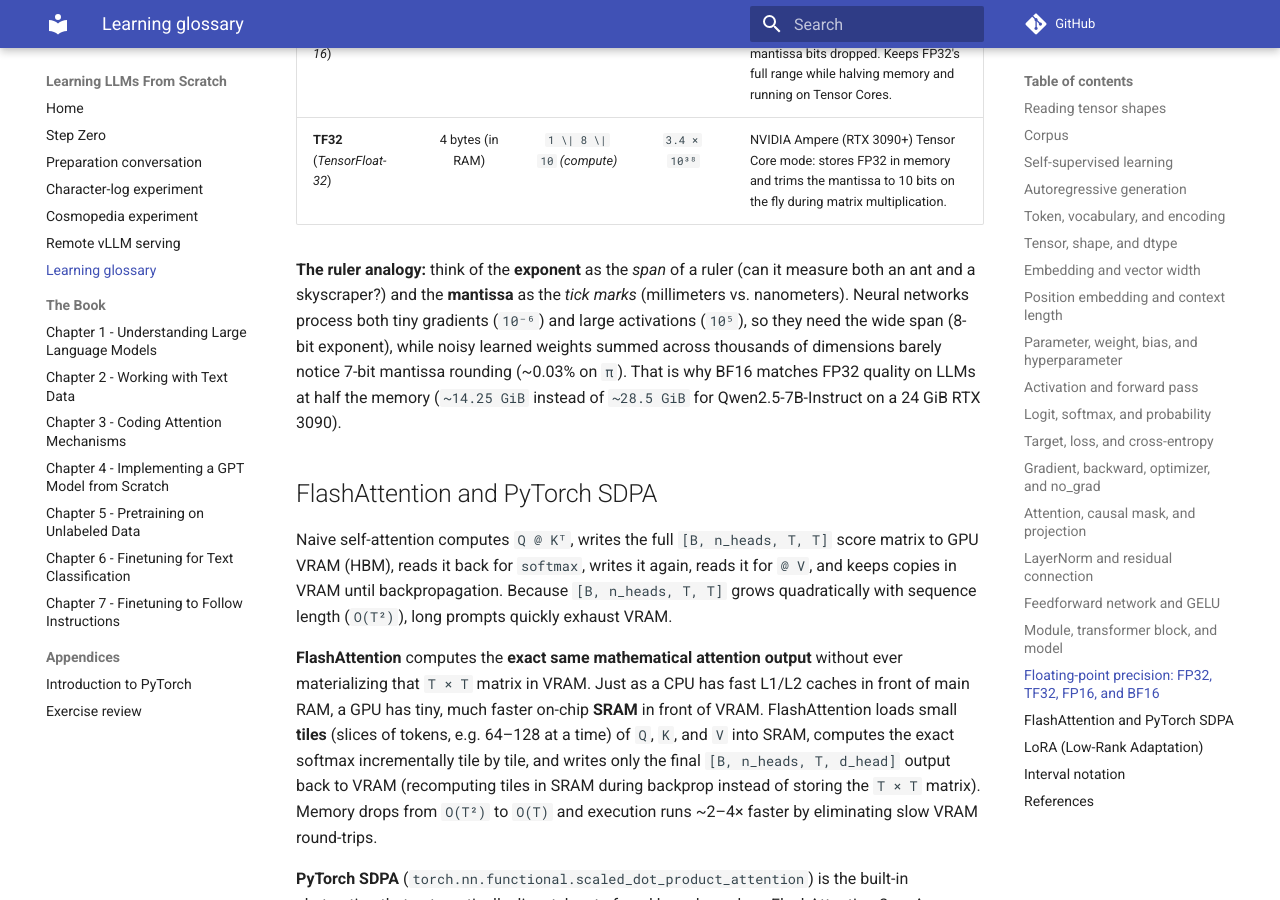
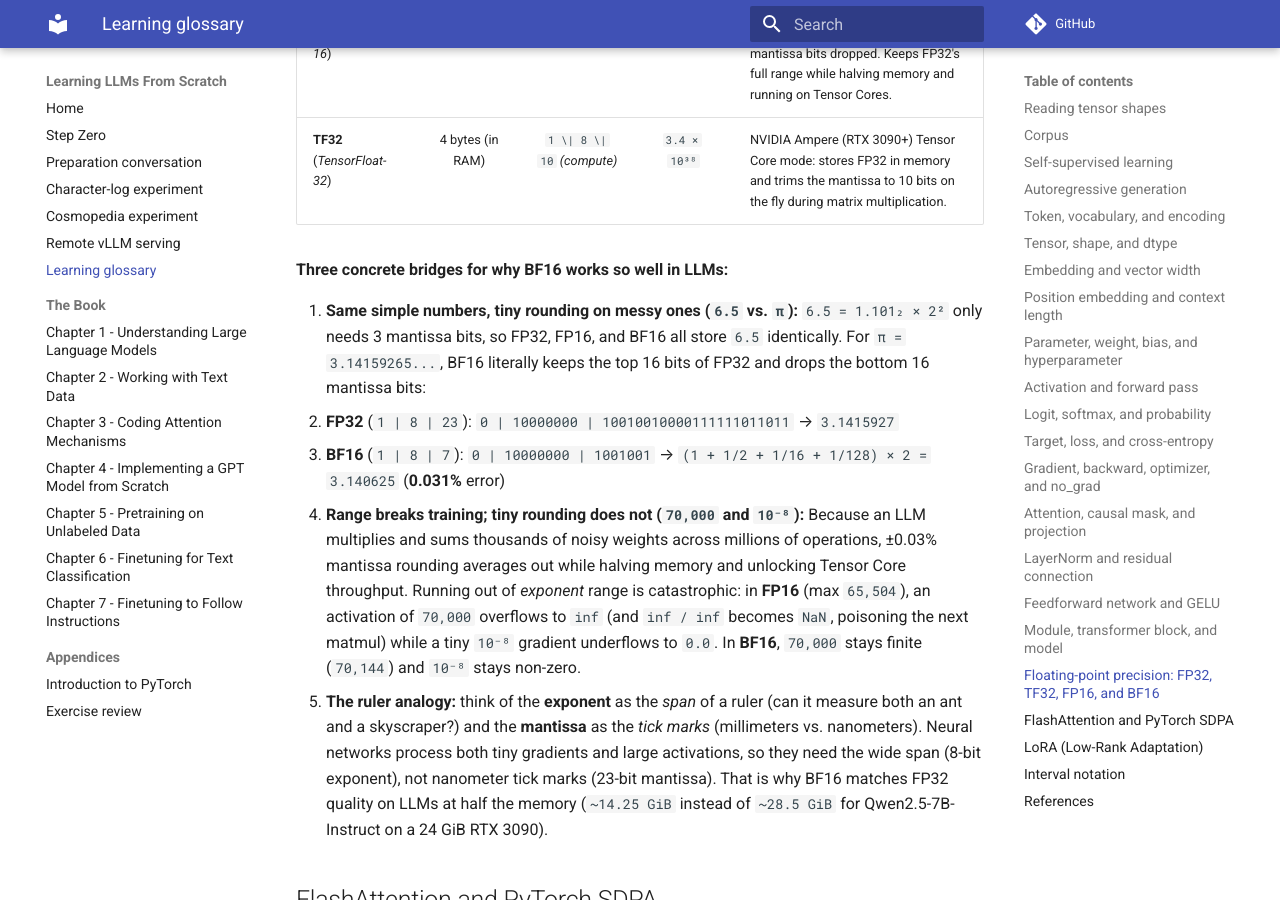
Before and after one commit to kantarcise/learning-llms, an MkDocs documentation site: the page built from docs/preparation/glossary.md, in a window 1280 px wide and 900 px high, scrolled down 5357 px. Built offline with MkDocs 1.6.1 and Material for MkDocs 9.7.7, drawn with Linux system fonts in a browser that asks for light colours; comment, search, counter and statistics services are not loaded.

Commit message:
Add verified pi bit layout and FP16/BF16 range bridges to precision glossary

```diff
--- a/docs/preparation/glossary.md
+++ b/docs/preparation/glossary.md
@@ -127,7 +127,13 @@ Every floating-point number is stored in binary scientific notation: `± (mantis
 | **BF16** (*Brain Floating Point 16*) | 2 bytes | `1 \| 8 \| 7` | `3.4 × 10³⁸` | Invented by Google Brain for TPUs: literally FP32 with the bottom 16 mantissa bits dropped. Keeps FP32's full range while halving memory and running on Tensor Cores. |
 | **TF32** (*TensorFloat-32*) | 4 bytes (in RAM) | `1 \| 8 \| 10` *(compute)* | `3.4 × 10³⁸` | NVIDIA Ampere (RTX 3090+) Tensor Core mode: stores FP32 in memory and trims the mantissa to 10 bits on the fly during matrix multiplication. |
 
-**The ruler analogy:** think of the **exponent** as the *span* of a ruler (can it measure both an ant and a skyscraper?) and the **mantissa** as the *tick marks* (millimeters vs. nanometers). Neural networks process both tiny gradients (`10⁻⁶`) and large activations (`10⁵`), so they need the wide span (8-bit exponent), while noisy learned weights summed across thousands of dimensions barely notice 7-bit mantissa rounding (~0.03% on `π`). That is why BF16 matches FP32 quality on LLMs at half the memory (`~14.25 GiB` instead of `~28.5 GiB` for Qwen2.5-7B-Instruct on a 24 GiB RTX 3090).
+**Three concrete bridges for why BF16 works so well in LLMs:**
+
+1. **Same simple numbers, tiny rounding on messy ones (`6.5` vs. `π`):** `6.5 = 1.101₂ × 2²` only needs 3 mantissa bits, so FP32, FP16, and BF16 all store `6.5` identically. For `π = 3.14159265...`, BF16 literally keeps the top 16 bits of FP32 and drops the bottom 16 mantissa bits:
+   - **FP32** (`1 | 8 | 23`): `0 | 10000000 | 10010010000111111011011` → `3.1415927`
+   - **BF16** (`1 | 8 | 7`): `0 | 10000000 | 1001001` → `(1 + 1/2 + 1/16 + 1/128) × 2 = 3.140625` (**0.031%** error)
+2. **Range breaks training; tiny rounding does not (`70,000` and `10⁻⁸`):** Because an LLM multiplies and sums thousands of noisy weights across millions of operations, ±0.03% mantissa rounding averages out while halving memory and unlocking Tensor Core throughput. Running out of *exponent* range is catastrophic: in **FP16** (max `65,504`), an activation of `70,000` overflows to `inf` (and `inf / inf` becomes `NaN`, poisoning the next matmul) while a tiny `10⁻⁸` gradient underflows to `0.0`. In **BF16**, `70,000` stays finite (`70,144`) and `10⁻⁸` stays non-zero.
+3. **The ruler analogy:** think of the **exponent** as the *span* of a ruler (can it measure both an ant and a skyscraper?) and the **mantissa** as the *tick marks* (millimeters vs. nanometers). Neural networks process both tiny gradients and large activations, so they need the wide span (8-bit exponent), not nanometer tick marks (23-bit mantissa). That is why BF16 matches FP32 quality on LLMs at half the memory (`~14.25 GiB` instead of `~28.5 GiB` for Qwen2.5-7B-Instruct on a 24 GiB RTX 3090).
 
 ## FlashAttention and PyTorch SDPA
 
```
